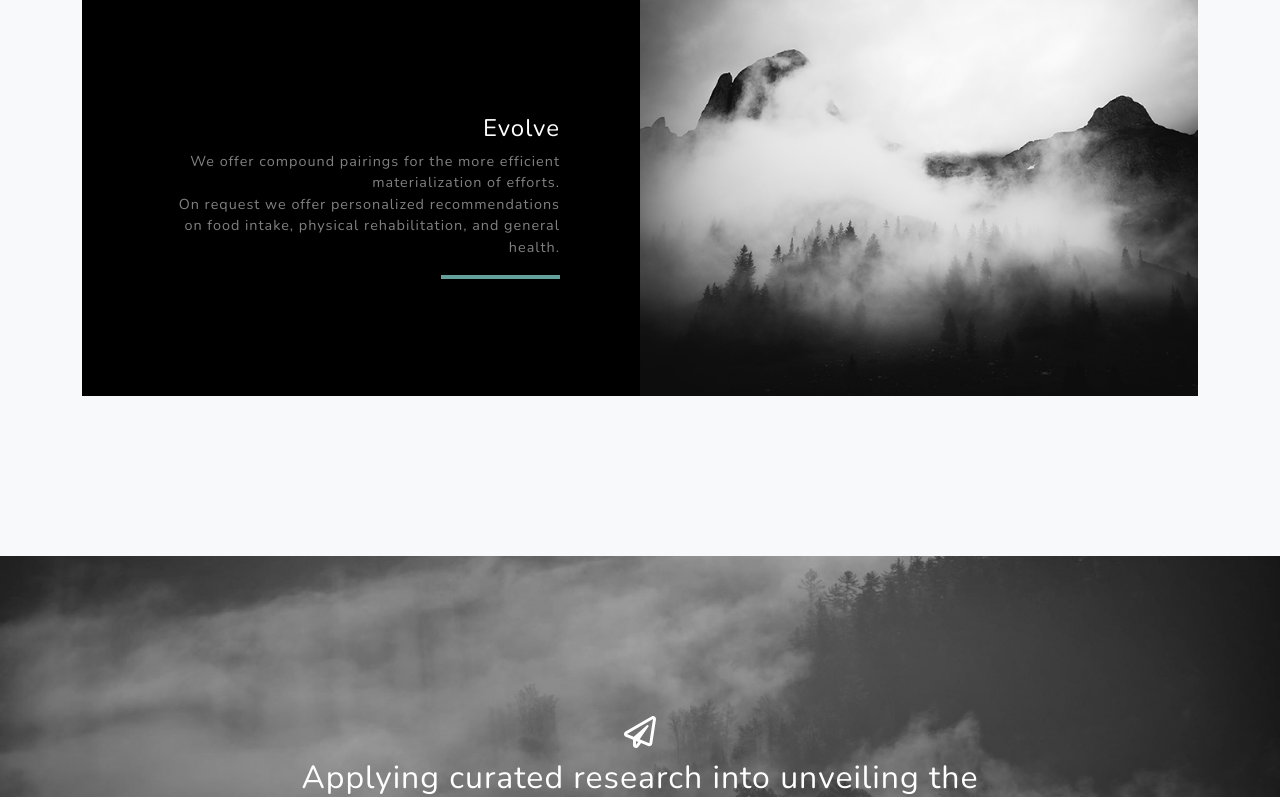
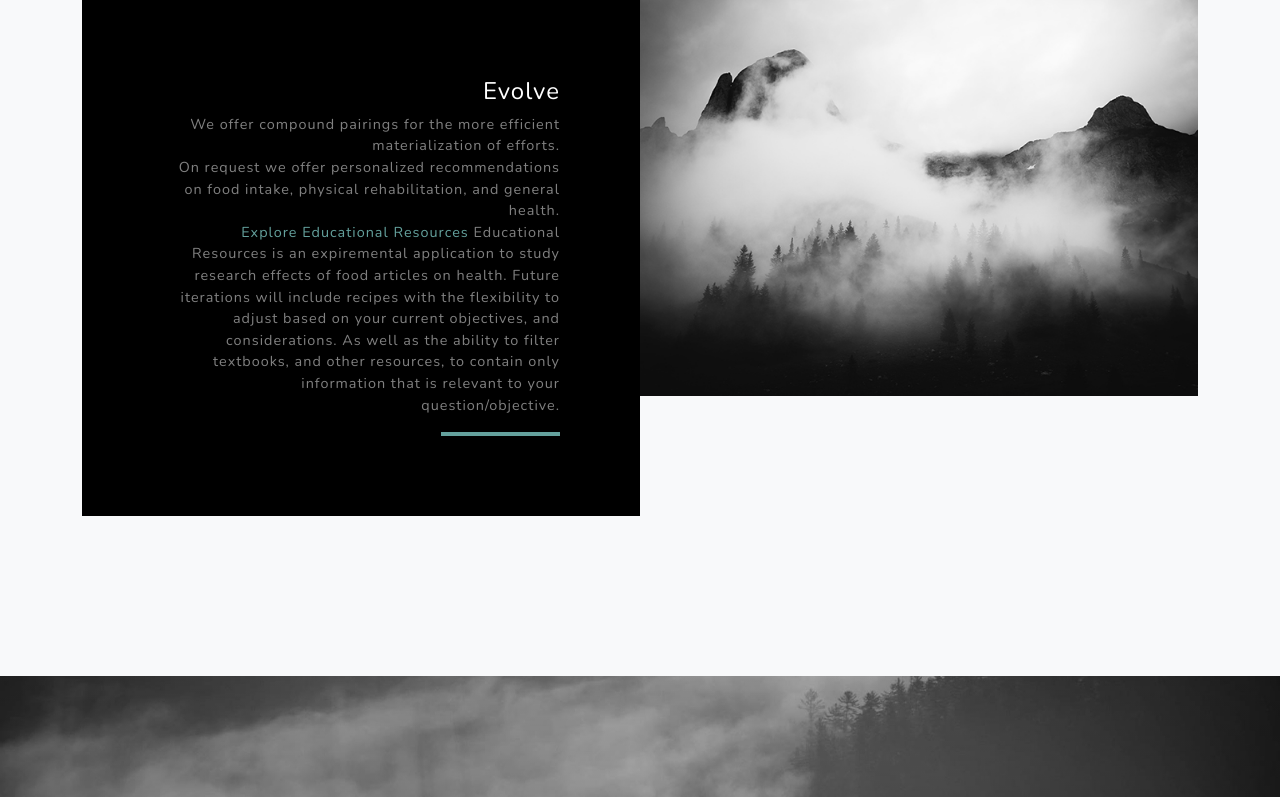
Before and after one commit to ofTarradiddle/ofnectar.github.io, a website: page two/dist/index.html in a window 1280 px wide. Shown: the part 2368-3165 px from the top of the page. Drawn offline with nearby package versions, Linux system fonts and the light colour scheme.

Commit message:
educational resources

```diff
--- a/two/dist/index.html
+++ b/two/dist/index.html
@@ -101,7 +101,16 @@
                             <div class="d-flex h-100">
                                 <div class="project-text w-100 my-auto text-center text-lg-right">
                                     <h4 class="text-white">Evolve</h4>
-                                    <p class="mb-0 text-white-50">  We offer compound pairings for the more efficient materialization of efforts. <br> On request we offer personalized recommendations on food intake, physical rehabilitation, and general health.  </p>
+                                    <p class="mb-0 text-white-50">  We offer compound pairings for the more efficient materialization of efforts. <br> On request we offer personalized recommendations on food intake, physical rehabilitation, and general health.  <br>
+                                        <a href="http://ofnectar.pythonanywhere.com/">Explore Educational Resources</a>
+
+                                        Educational Resources is an expiremental application to study research effects of food articles on health. Future iterations will include
+                                        recipes with the flexibility to adjust based on your current objectives, and considerations. As well as the ability to filter
+                                        textbooks, and other resources, to contain only information that is relevant to your question/objective.
+
+
+
+                                    </p>
                                     <hr class="d-none d-lg-block mb-0 mr-0" />
                                 </div>
                             </div>
```
